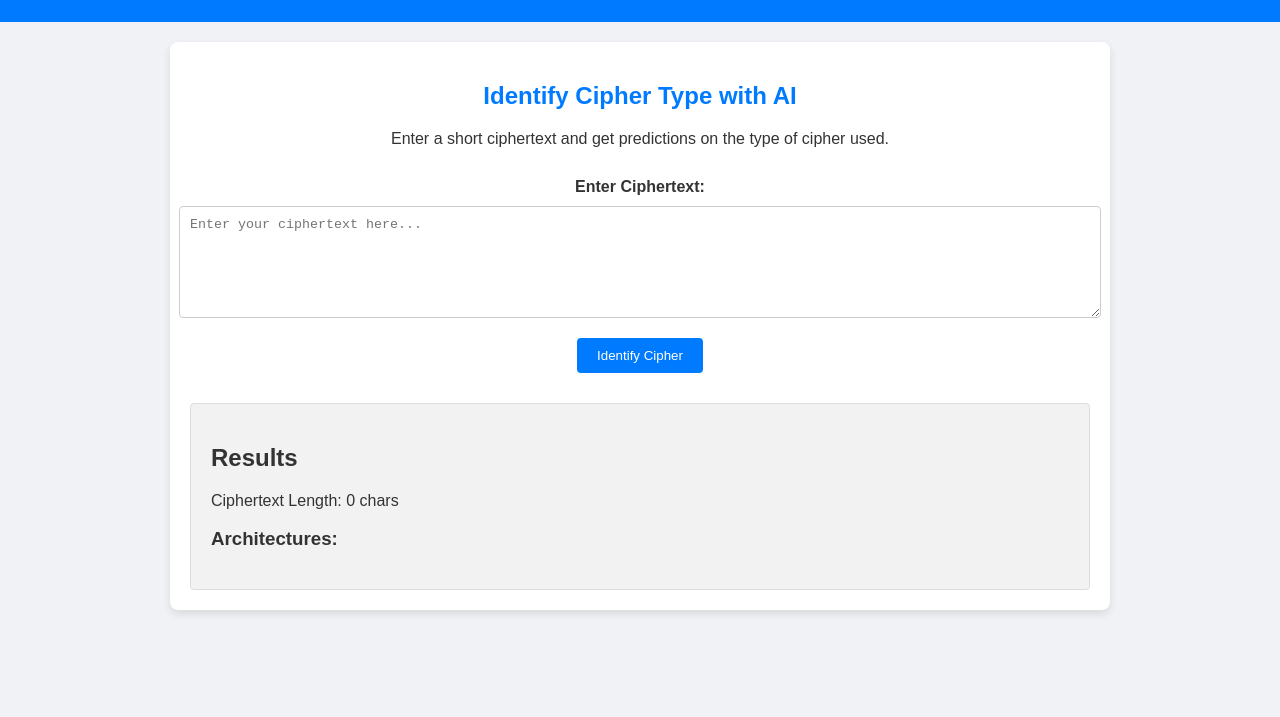
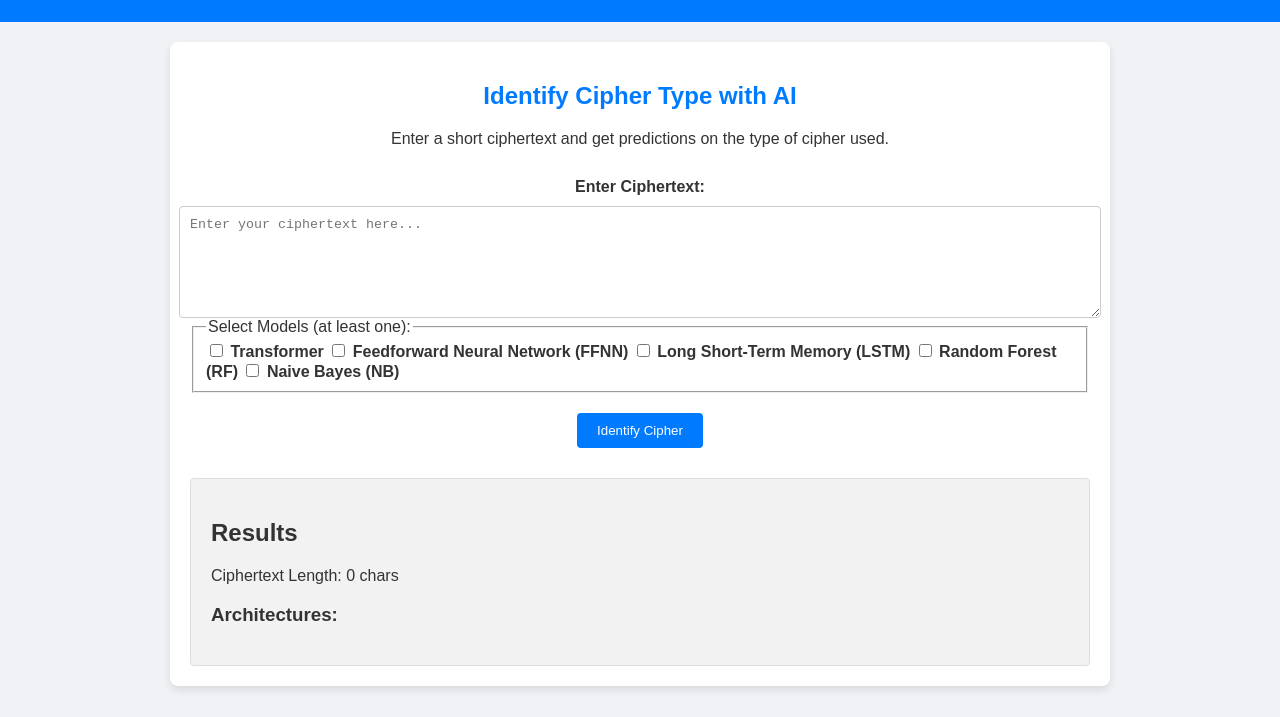
Before and after one commit to jyotiduhan2004/SIH-cypher-identifier-prototype, a plain HTML site: page index.html in a window 1280 px wide. Shown: the part 83-800 px from the top of the page. Drawn offline with Linux system fonts and the light colour scheme.

Commit message:
Update index.html

```diff
--- a/index.html
+++ b/index.html
@@ -29,6 +29,16 @@
         <form id="cipherForm">
             <label for="ciphertext">Enter Ciphertext:</label>
             <textarea id="ciphertext" name="ciphertext" rows="6" cols="50" placeholder="Enter your ciphertext here..."></textarea>
+
+            <fieldset>
+                <legend>Select Models (at least one):</legend>
+                <label><input type="checkbox" name="model" value="transformer"> Transformer</label>
+                <label><input type="checkbox" name="model" value="ffnn"> Feedforward Neural Network (FFNN)</label>
+                <label><input type="checkbox" name="model" value="lstm"> Long Short-Term Memory (LSTM)</label>
+                <label><input type="checkbox" name="model" value="rf"> Random Forest (RF)</label>
+                <label><input type="checkbox" name="model" value="nb"> Naive Bayes (NB)</label>
+            </fieldset>
+
             <button type="button" onclick="showResults()">Identify Cipher</button>
         </form>
 
```
